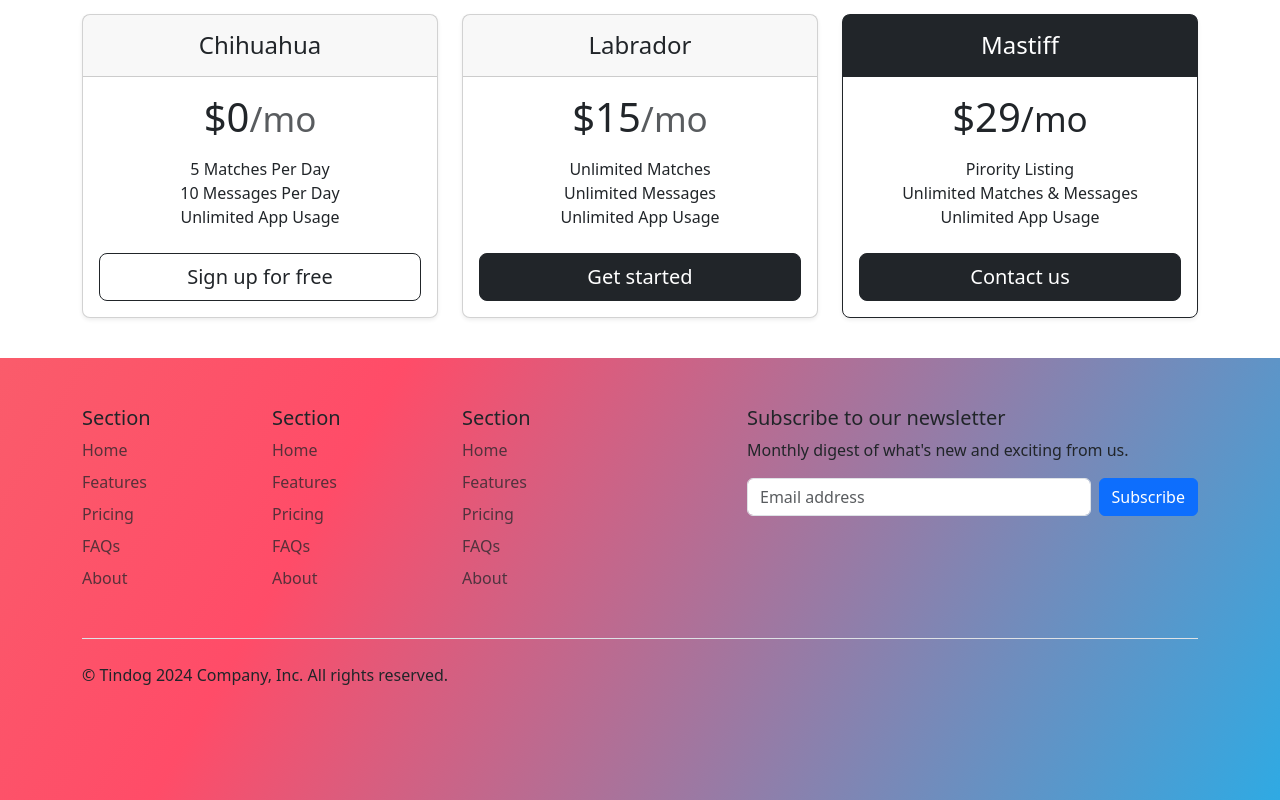
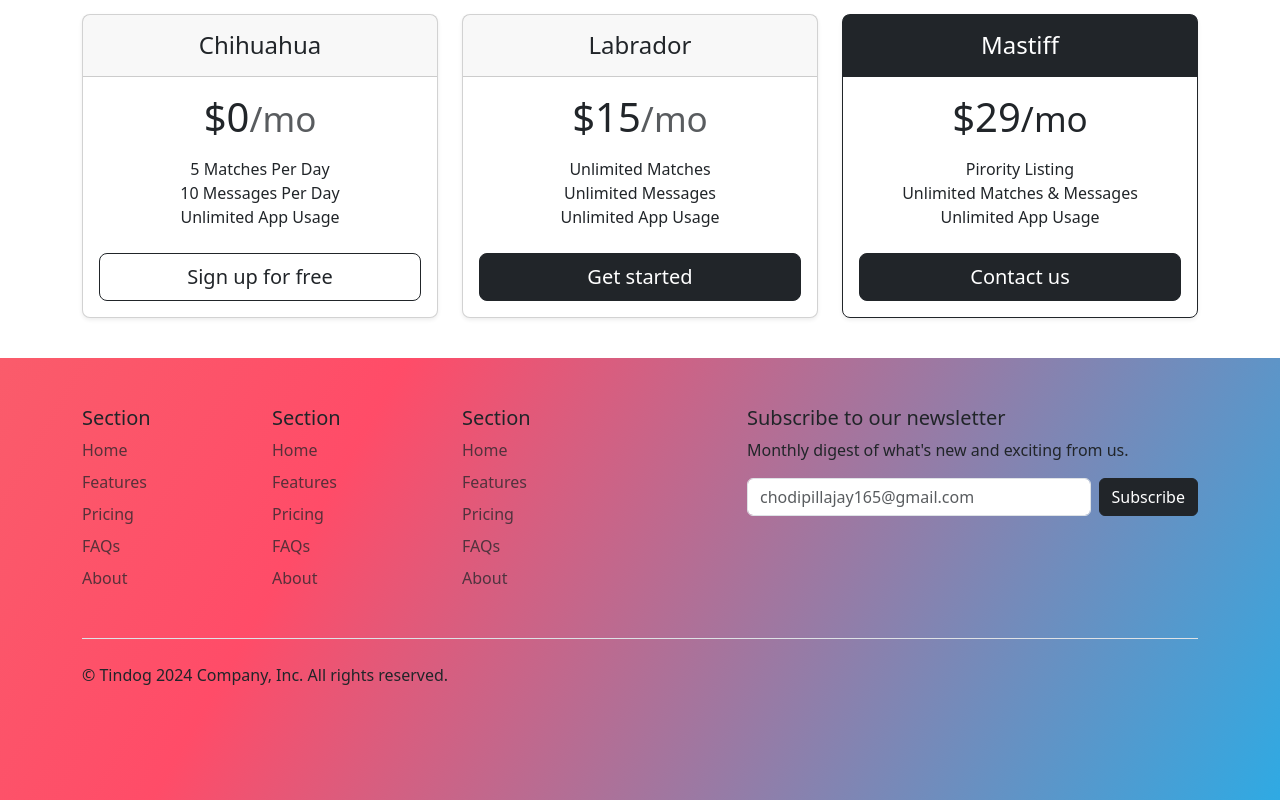
Before and after one commit to chodipilliajay/tindogProject, a plain HTML site: page index.html in a window 1280 px wide. Shown: the part 1719-2519 px from the top of the page. Drawn offline with nearby package versions, Linux system fonts and the light colour scheme.

Commit message:
Update index.html

```diff
--- a/index.html
+++ b/index.html
@@ -222,8 +222,8 @@
               <p>Monthly digest of what's new and exciting from us.</p>
               <div class="d-flex flex-column flex-sm-row w-100 gap-2">
                 <label for="newsletter1" class="visually-hidden">Email address</label>
-                <input id="newsletter1" type="text" class="form-control" placeholder="Email address" fdprocessedid="urqmkb">
-                <button class="btn btn-primary" type="button" fdprocessedid="607nz9">Subscribe</button>
+                <input id="newsletter1" type="text" class="form-control" placeholder="chodipillajay165@gmail.com" fdprocessedid="urqmkb">
+                <button class="btn btn-dark" type="button" fdprocessedid="607nz9">Subscribe</button>
               </div>
             </form>
           </div>
```
